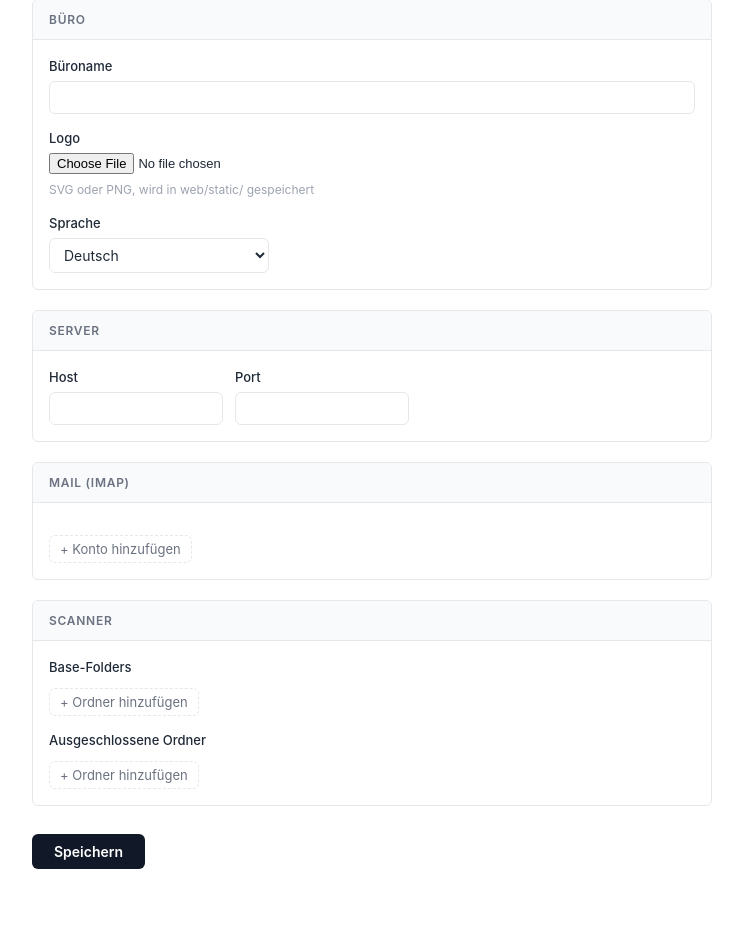
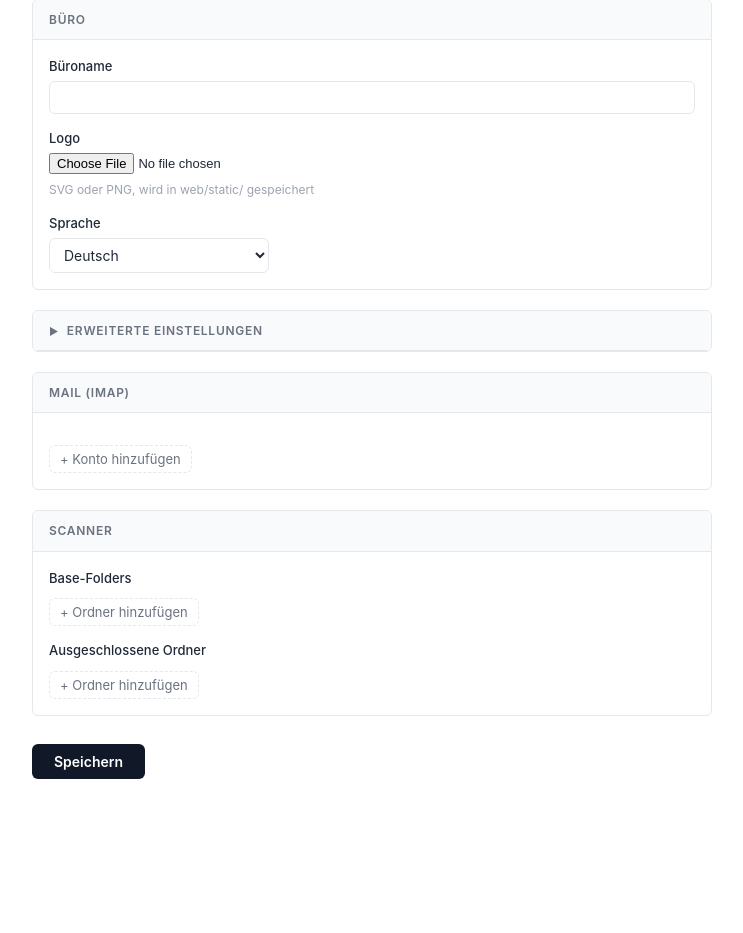
Before and after one commit to inderfab/archivio, a FastAPI app: template web/templates/settings.html in a window 1280 px wide. Shown: the part 149-1082 px from the top of the page, without its empty margins (198-941 px from the left). After the commit the page ends 928 px from the top, so only its background shows below. Run offline with FastAPI, Linux system fonts and the light colour scheme; the template is opened without the code that fills it, so the values that code supplies are empty.

Commit message:
Settings UX tweaks: collapsible advanced, office title, neutral placeholders
- Host/Port moved into collapsed <details> "Erweiterte Einstellungen" with animated arrow
- Browser tab title now shows office name: "Archivio – Strut Architekten"
- Mail filter placeholders changed from example addresses to neutral text

Co-Authored-By: Claude Sonnet 4.6 <noreply@anthropic.com>

```diff
--- a/web/templates/base.html
+++ b/web/templates/base.html
@@ -3,7 +3,7 @@
 <head>
   <meta charset="utf-8">
   <meta name="viewport" content="width=device-width, initial-scale=1">
-  <title>{% block title %}Archivio{% endblock %}</title>
+  <title>{% block title %}Archivio{% if office_name() %} – {{ office_name() }}{% endif %}{% endblock %}</title>
   <script src="/static/htmx.min.js" defer></script>
   <style>
     /* ── Reset & Basis ── */
--- a/web/templates/index.html
+++ b/web/templates/index.html
@@ -72,7 +72,7 @@
         <div>
           <label class="filter-label">Von (Absender)</label>
           <input type="text" name="from_addr" class="filter-input"
-            placeholder="z.B. roger@strut.ch"
+            placeholder="Absender-Adresse"
             hx-get="/search" hx-trigger="input changed delay:400ms"
             hx-target="#results" hx-include="#search-form"
             oninput="scheduleChipUpdate()">
@@ -80,7 +80,7 @@
         <div>
           <label class="filter-label">An / CC (Empfänger)</label>
           <input type="text" name="to_addr" class="filter-input"
-            placeholder="z.B. felix@strut.ch"
+            placeholder="Empfänger-Adresse"
             hx-get="/search" hx-trigger="input changed delay:400ms"
             hx-target="#results" hx-include="#search-form"
             oninput="scheduleChipUpdate()">
--- a/web/templates/settings.html
+++ b/web/templates/settings.html
@@ -108,6 +108,11 @@
 
   .logo-preview { display: flex; align-items: center; gap: 12px; margin-bottom: 4px; }
   .logo-preview img { height: 32px; }
+
+  .settings-advanced > summary { cursor: pointer; list-style: none; user-select: none; }
+  .settings-advanced > summary::-webkit-details-marker { display: none; }
+  .adv-arrow { display: inline-block; transition: transform .2s; font-size: 10px; margin-right: 4px; }
+  .settings-advanced[open] .adv-arrow { transform: rotate(90deg); }
 </style>
 
 <div class="settings-page">
@@ -159,9 +164,11 @@
       </div>
     </div>
 
-    {# ── Server ── #}
-    <div class="settings-section">
-      <div class="settings-section-title">Server</div>
+    {# ── Erweiterte Einstellungen (zugeklappt) ── #}
+    <details class="settings-section settings-advanced">
+      <summary class="settings-section-title">
+        <span class="adv-arrow">▶</span> Erweiterte Einstellungen
+      </summary>
       <div class="settings-body">
         <div class="field-row" style="max-width: 360px;">
           <div class="field">
@@ -176,7 +183,7 @@
           </div>
         </div>
       </div>
-    </div>
+    </details>
 
     {# ── Mail-Konten ── #}
     <div class="settings-section">
```
Also changed, not shown: web/shared.py (+11 -0 lines).
